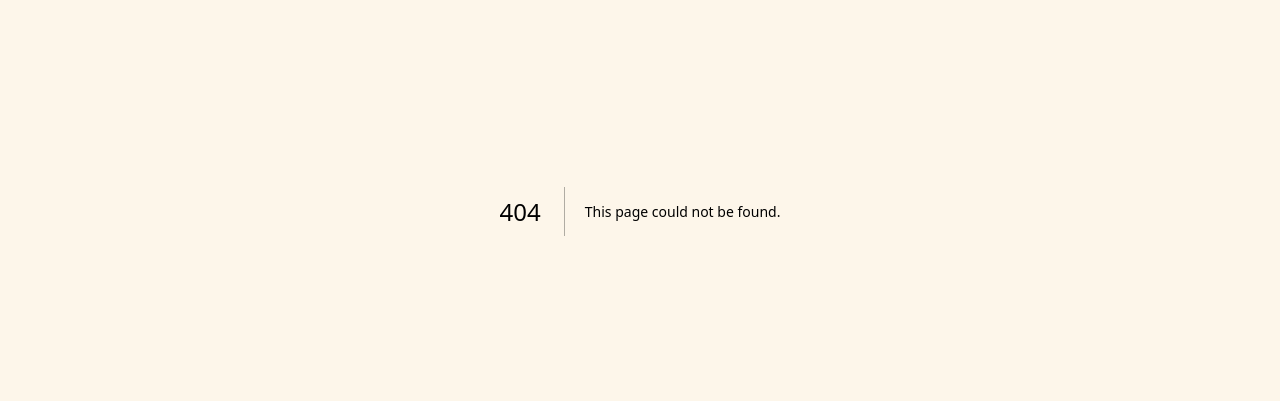
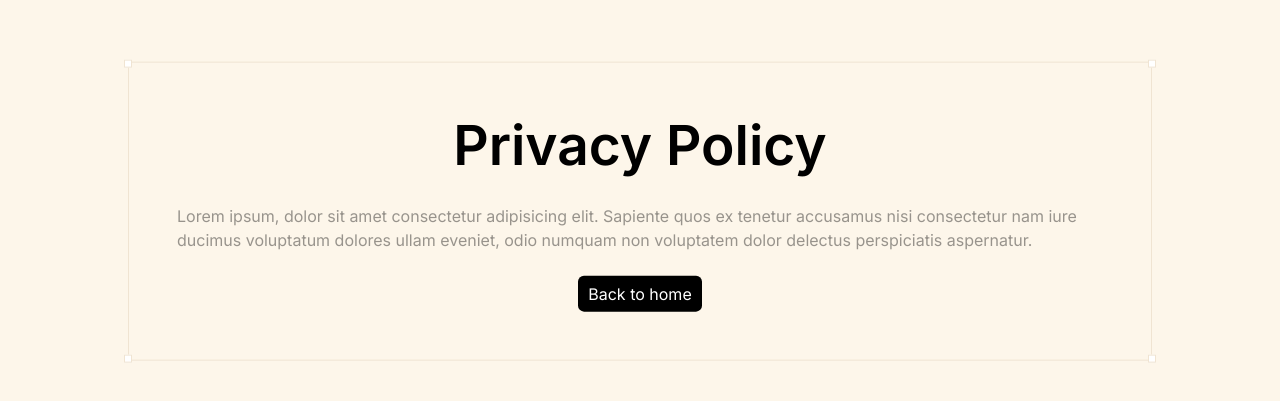
Before and after one commit to raqibnur/quick-waitlist, a Next.js app: page /privacy-policy in a window 1280 px wide. Before the commit this address had no page. Shown: the part 189-590 px from the top of the page. Built offline with nearby package versions, Linux system fonts and the light colour scheme.

Commit message:
create privacy policy page

```diff
--- a/app/page.tsx
+++ b/app/page.tsx
@@ -3,15 +3,16 @@ import Speaker from "/public/speaker.svg";
 import Twitter from "/public/twitter.svg";
 import Github from "/public/github.svg";
 import Linkedin from "/public/linkedin.svg";
+import Mail from "/public/mail.svg";
 import Link from "next/link";
 
 export default function Home() {
   return (
     <section className="w-full absolute top-1/2 left-1/2 -translate-x-1/2 -translate-y-1/2 px-2">
-      <div className="max-w-screen-lg mx-auto relative">
-        <div className="w-full border-[1.5px] border-[#F0E4D2] flex flex-col items-center p-4 md:p-20">
+      <div className="max-w-screen-lg mx-auto relative border-[1.5px] border-[#F0E4D2]">
+        <div className="w-full flex flex-col items-center p-4 md:p-20">
           <div className="w-20 md:w-28 h-20 md:h-28 relative">
-            <Image src={Speaker} alt="speaker" fill/>
+            <Image src={Speaker} alt="speaker" fill />
           </div>
           {/* Heading */}
           <div className="text-center mb-4 lg:mb-6">
@@ -25,42 +26,53 @@ export default function Home() {
           {/* Form */}
           <div>
             <form action="" className="flex gap-2">
-              <input
-                type="email"
-                name="email"
-                placeholder="Join our waiting list..."
-                className="lg:w-[300px] py-1.5 px-2.5 rounded-md text-base border border-[#D0D5DD]"
-              />
+              <div className="relative">
+                <label
+                  htmlFor="email"
+                  className="absolute inset-y-0 left-0 pl-2.5 flex items-center"
+                >
+                  <Image src={Mail} alt="mail"/>
+                </label>
+                <input
+                  type="email"
+                  name="email"
+                  id="email"
+                  placeholder="Join our waiting list..."
+                  className="lg:w-[300px] py-1.5 px-2.5 rounded-md text-base border border-[#D0D5DD] pl-8"
+                />
+              </div>
               <button
                 type="submit"
-                className="bg-black text-white px-2.5 py-1.5 rounded-md text-base "
+                className="bg-black text-white px-2.5 py-1.5 rounded-md text-base transition-all duration-200 hover:bg-black/60"
               >
                 Subscribe
               </button>
             </form>
             <p className="text-[#B1ACA4] text-[12px] text-center mt-2">
               we care about your data in our{" "}
-              <Link href="#" className="underline">privacy policy</Link>
+              <Link href="/privacy-policy" className="underline transition-all duration-200 hover:text-black/70">
+                privacy policy
+              </Link>
             </p>
           </div>
           {/* Social Media */}
           <div className="flex gap-2 mt-6">
             <Link href="#" className="relative w-[22px] h-[22px]">
-              <Image src={Linkedin} alt="Linkedin" fill/>
+              <Image src={Linkedin} alt="Linkedin" fill />
             </Link>
             <Link href="#" className="relative w-[22px] h-[22px]">
-              <Image src={Twitter} alt="Twitter" fill/>
+              <Image src={Twitter} alt="Twitter" fill />
             </Link>
             <Link href="#" className="relative w-[22px] h-[22px]">
-              <Image src={Github} alt="Github" fill/>
+              <Image src={Github} alt="Github" fill />
             </Link>
           </div>
         </div>
         {/* element */}
-        <span className="w-2 h-2 absolute z-10 -top-[0.5%] -left-[0.5%] block bg-white border border-[#F0E4D2]"></span>
-        <span className="w-2 h-2 absolute z-10 -bottom-[0.5%] -left-[0.5%] block bg-white border border-[#F0E4D2]"></span>
-        <span className="w-2 h-2 absolute z-10 -top-[0.5%] -right-[0.5%] block bg-white border border-[#F0E4D2]"></span>
-        <span className="w-2 h-2 absolute z-10 -bottom-[0.5%] -right-[0.5%] block bg-white border border-[#F0E4D2]"></span>
+        <span className="w-2 h-2 absolute z-10 -top-[1%] -left-[0.5%] block bg-white border border-[#F0E4D2]"></span>
+        <span className="w-2 h-2 absolute z-10 -bottom-[1%] -left-[0.5%] block bg-white border border-[#F0E4D2]"></span>
+        <span className="w-2 h-2 absolute z-10 -top-[1%] -right-[0.5%] block bg-white border border-[#F0E4D2]"></span>
+        <span className="w-2 h-2 absolute z-10 -bottom-[1%] -right-[0.5%] block bg-white border border-[#F0E4D2]"></span>
       </div>
     </section>
   );
--- /dev/null
+++ b/app/privacy-policy/page.tsx
@@ -0,0 +1,42 @@
+import Image from "next/image";
+import Link from "next/link";
+import React from "react";
+import Speaker from "/public/speaker.svg";
+import Twitter from "/public/twitter.svg";
+import Github from "/public/github.svg";
+import Linkedin from "/public/linkedin.svg";
+
+const PrivacyPolicyPage = () => {
+  return (
+    <section className="w-full absolute top-1/2 left-1/2 -translate-x-1/2 -translate-y-1/2 px-2">
+      <div className="max-w-screen-lg border-[1.5px] border-[#F0E4D2] mx-auto relative">
+        <div className="flex flex-col items-center p-4 md:p-12">
+          <div className="text-center mb-4 lg:mb-6">
+            <h1 className="text-3xl md:text-[55px] font-semibold leading-none md:leading-tight">
+              Privacy Policy
+            </h1>
+          </div>
+          <p className="text-black/40 font-normal mb-6">
+            Lorem ipsum, dolor sit amet consectetur adipisicing elit. Sapiente
+            quos ex tenetur accusamus nisi consectetur nam iure ducimus
+            voluptatum dolores ullam eveniet, odio numquam non voluptatem dolor
+            delectus perspiciatis aspernatur.
+          </p>
+          <Link
+            href="/"
+            className="bg-black text-white px-2.5 py-1.5 rounded-md text-base transition-all duration-200 hover:bg-black/60"
+          >
+            Back to home
+          </Link>
+        </div>
+        {/* element */}
+        <span className="w-2 h-2 absolute z-10 -top-[1%] -left-[0.5%] block bg-white border border-[#F0E4D2]"></span>
+        <span className="w-2 h-2 absolute z-10 -bottom-[1%] -left-[0.5%] block bg-white border border-[#F0E4D2]"></span>
+        <span className="w-2 h-2 absolute z-10 -top-[1%] -right-[0.5%] block bg-white border border-[#F0E4D2]"></span>
+        <span className="w-2 h-2 absolute z-10 -bottom-[1%] -right-[0.5%] block bg-white border border-[#F0E4D2]"></span>
+      </div>
+    </section>
+  );
+};
+
+export default PrivacyPolicyPage;
```
Also changed, not shown: public/mail.svg (added).
